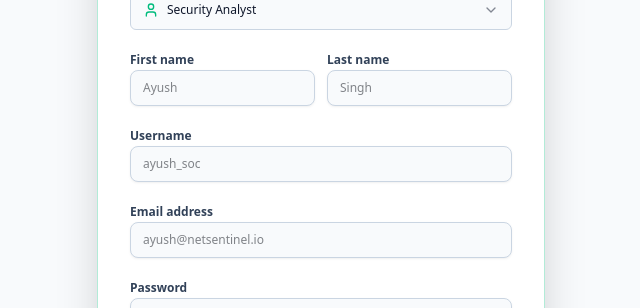
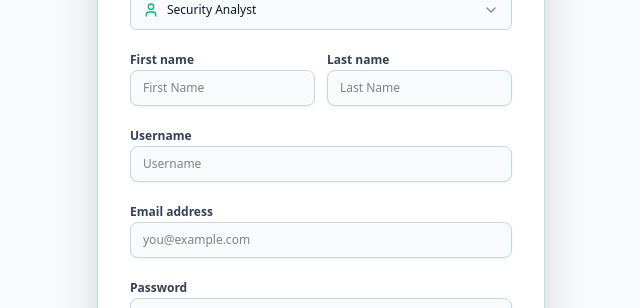
Before and after one commit to ayushsingh257/NetSentinel-X, a Next.js app in the folder frontend/: page /signup in a window 1280 px wide. Shown: the part 266-574 px from the top of the page, without its empty margins (319-959 px from the left). Built offline with nearby package versions, Linux system fonts and the light colour scheme.

Commit message:
fix(auth): sanitize signup form with empty initial state and clean placeholders

```diff
--- a/frontend/components/ui/login-signup.tsx
+++ b/frontend/components/ui/login-signup.tsx
@@ -123,7 +123,7 @@ export function SignupForm() {
                     value={firstName}
                     onChange={(e) => setFirstName(e.target.value)}
                     className="bg-slate-50 dark:bg-black border-slate-300 dark:border-zinc-800 text-xs"
-                    placeholder="Ayush"
+                    placeholder="First Name"
                   />
                 </div>
                 <div className="space-y-1.5">
@@ -133,7 +133,7 @@ export function SignupForm() {
                     value={lastName}
                     onChange={(e) => setLastName(e.target.value)}
                     className="bg-slate-50 dark:bg-black border-slate-300 dark:border-zinc-800 text-xs"
-                    placeholder="Singh"
+                    placeholder="Last Name"
                   />
                 </div>
               </div>
@@ -145,7 +145,7 @@ export function SignupForm() {
                   value={username}
                   onChange={(e) => setUsername(e.target.value)}
                   className="bg-slate-50 dark:bg-black border-slate-300 dark:border-zinc-800 text-xs"
-                  placeholder="ayush_soc"
+                  placeholder="Username"
                 />
               </div>
 
@@ -157,7 +157,7 @@ export function SignupForm() {
                   value={email}
                   onChange={(e) => setEmail(e.target.value)}
                   className="bg-slate-50 dark:bg-black border-slate-300 dark:border-zinc-800 text-xs"
-                  placeholder="ayush@netsentinel.io"
+                  placeholder="you@example.com"
                 />
               </div>
 
```
Also changed, not shown: 1 other file (tests, documents, lock files or other folders).
